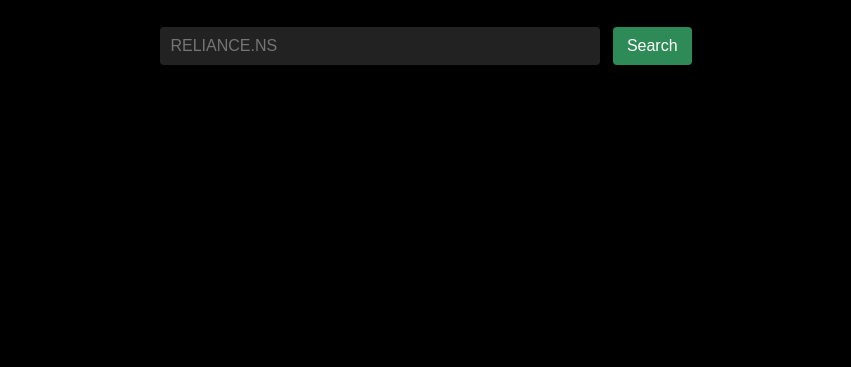
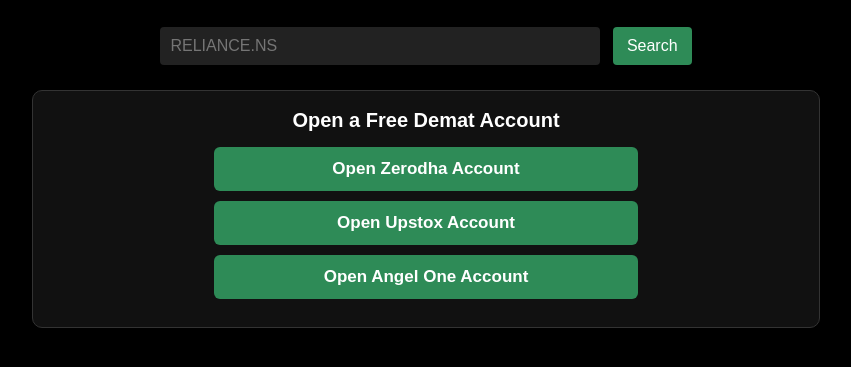
Before and after one commit to DISGUISED20/stock-valuation-frontend, a plain HTML site: page index.html in a window 1280 px wide. Shown: the part 65-432 px from the top of the page, without its empty margins (214-1065 px from the left). Drawn offline with Linux system fonts and the light colour scheme.

Commit message:
Update index.html

```diff
--- a/index.html
+++ b/index.html
@@ -104,6 +104,39 @@
         #suggestions div:hover {
             background: #222;
         }
+
+        /* Monetization Box */
+        .brokers-box {
+            width: 90%;
+            max-width: 750px;
+            margin: 25px auto;
+            background: #111;
+            padding: 18px;
+            border-radius: 10px;
+            border: 1px solid #333;
+        }
+        .brokers-box h3 {
+            margin-top: 0;
+            margin-bottom: 15px;
+            font-size: 20px;
+        }
+        .broker-btn {
+            display: block;
+            width: 90%;
+            max-width: 400px;
+            margin: 10px auto;
+            padding: 12px;
+            background: #2e8b57;
+            border-radius: 6px;
+            color: #fff;
+            text-decoration: none;
+            font-size: 17px;
+            font-weight: bold;
+        }
+        .broker-btn:hover {
+            background: #35a468;
+        }
+
         .container {
             width: 90%;
             max-width: 750px;
@@ -138,10 +171,16 @@
     <div id="suggestions"></div>
 </div>
 
+<!-- 💰 Monetization Section (Placeholders used) -->
+<div class="brokers-box">
+    <h3>Open a Free Demat Account</h3>
+
+    <a class="broker-btn" href="https://zerodha_link_here" target="_blank">Open Zerodha Account</a>
+    <a class="broker-btn" href="https://upstox_link_here" target="_blank">Open Upstox Account</a>
+    <a class="broker-btn" href="https://angelone_link_here" target="_blank">Open Angel One Account</a>
+</div>
+
 <div id="result"></div>
-
-<!-- ✅ AFFILIATE BOX (ADDED EXACTLY AS REQUESTED) -->
-<div id="affiliate-box" style="margin-top:20px;"></div>
 
 <script>
 const backend = "https://stock-valuation-app.onrender.com";
@@ -204,18 +243,6 @@
         `;
         result.querySelector(".container").appendChild(table);
 
-        /* ADD THE AFFILIATE BOX BELOW RESULTS */
-        document.getElementById("affiliate-box").innerHTML = `
-            <div style="margin-top:20px; padding:15px; background:#111; border-radius:8px;">
-                <h3>Best Discount Broker (Recommended)</h3>
-                <p>Open a FREE Demat Account with Zerodha — India's #1 broker.</p>
-                <a href="YOUR_ZERODHA_REFERRAL_LINK"
-                   style="padding:10px 20px; background:#2e8b57; color:white; border-radius:6px; text-decoration:none; display:inline-block;">
-                   Open Account
-                </a>
-            </div>
-        `;
-
     } catch (err) {
         result.innerHTML = "<p style='color:red;'>Error fetching data.</p>";
     }
```
